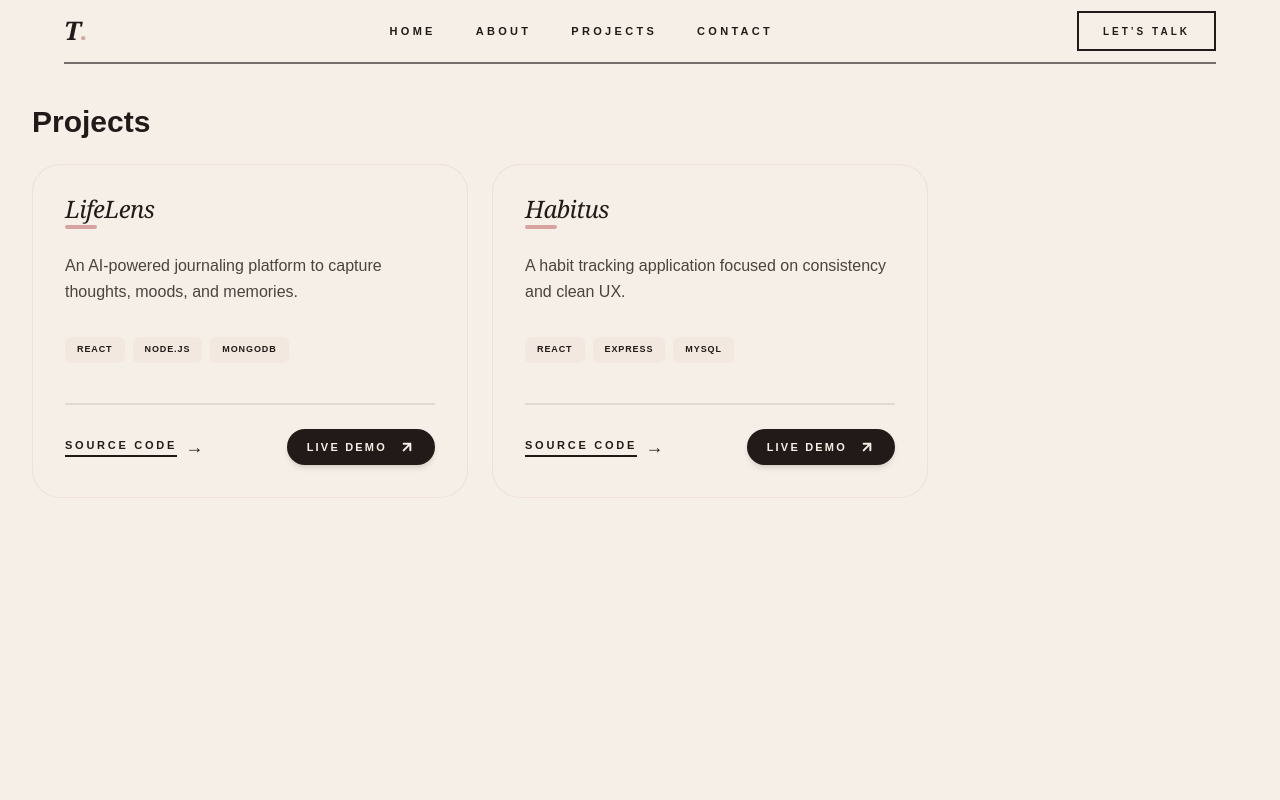
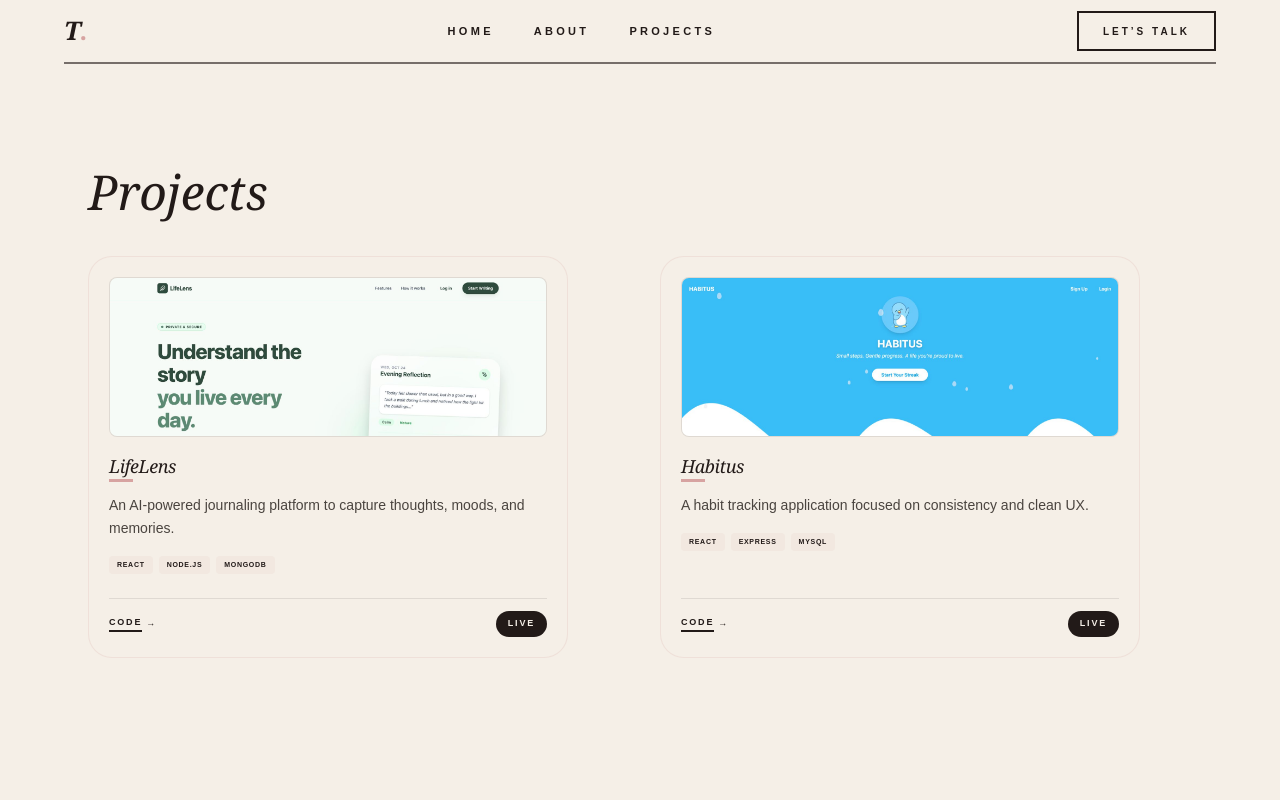
Before and after one commit to tejuuu-7774/Portfolio_, a Next.js app: page /projects in a window 1280 px wide. Shown: the top 800 px of the page. Built offline with nearby package versions, Linux system fonts and the light colour scheme.

Commit message:
improved projects UI and removed contact from navbar

```diff
--- a/app/projects/page.tsx
+++ b/app/projects/page.tsx
@@ -3,14 +3,18 @@ import { projects } from "@/lib/projects";
 
 export default function ProjectsPage() {
   return (
-    <section className="flex flex-col gap-6 max-w-4xl">
-      <h1 className="text-3xl font-bold">Projects</h1>
+    <section className="max-w-6xl mx-auto px-6 py-16 flex flex-col gap-10">
 
-      <div className="grid gap-6 md:grid-cols-2">
+      <h1 className="text-4xl md:text-5xl font-serif italic text-[#221A18]">
+        Projects
+      </h1>
+
+      <div className="grid grid-cols-1 md:grid-cols-2 gap-10">
         {projects.map((project) => (
           <ProjectCard key={project.id} {...project} />
         ))}
       </div>
+
     </section>
   );
 }
--- a/components/Navbar.tsx
+++ b/components/Navbar.tsx
@@ -19,7 +19,6 @@ export default function Navbar() {
               ["Home", "/"],
               ["About", "/about"],
               ["Projects", "/projects"],
-              ["Contact", "/contact"],
             ].map(([label, href]) => (
               <Link
                 key={label}
--- a/components/ProjectCard.tsx
+++ b/components/ProjectCard.tsx
@@ -1,4 +1,5 @@
 import Link from "next/link";
+import Image from "next/image";
 
 type ProjectCardProps = {
   title: string;
@@ -6,45 +7,79 @@ type ProjectCardProps = {
   techStack: string[];
   githubUrl: string;
   liveUrl?: string;
+  imageUrl?: string;
 };
 
-export default function ProjectCard({ title, description, techStack, githubUrl, liveUrl }: ProjectCardProps) {
+export default function ProjectCard({
+  title,
+  description,
+  techStack,
+  githubUrl,
+  liveUrl,
+  imageUrl,
+}: ProjectCardProps) {
   return (
-    <div className="group relative h-full w-full rounded-[1.75rem] bg-[#F5EFE7] p-8 flex flex-col justify-between transition-all duration-700 border border-[#D7A3A1]/20 hover:shadow-[0_20px_40px_-15px_rgba(215,163,161,0.3)]">
+    <div className="group relative h-full w-full max-w-[480px] rounded-[1.5rem] bg-[#F5EFE7] p-5 flex flex-col justify-between transition-all duration-500 border border-[#D7A3A1]/20 hover:shadow-[0_15px_30px_-10px_rgba(215,163,161,0.25)]">
+
       <div className="relative z-10">
-        <div className="flex justify-between items-start mb-6">
-          <div className="space-y-1">
-            <h4 className="text-2xl font-serif italic tracking-tight text-[#221A18] leading-none">{title}</h4>
-            <div className="h-1 w-8 bg-[#D7A3A1] rounded-full transform origin-left group-hover:w-12 transition-all duration-500" />
-          </div>
+
+        {/* IMAGE - HOVER EFFECT IS NOW LOCALIZED HERE */}
+
+        <div className="relative w-full h-40 mb-5 overflow-hidden rounded-lg bg-[#221A18]/5 border border-[#221A18]/5 transition-all duration-500 hover:scale-[1.02] hover:-translate-y-1 hover:shadow-md cursor-pointer">
+          {imageUrl ? (
+            <Image
+              src={imageUrl}
+              alt={title}
+              fill
+              /* ADDED 'object-top' BELOW */
+              className="object-cover object-top transition-transform duration-700 ease-in-out hover:scale-110"
+            />
+          ) : (
+            <div className="w-full h-full flex items-center justify-center text-[#221A18]/20 font-serif italic text-sm">
+              Preview
+            </div>
+          )}
         </div>
-        <p className="text-base leading-relaxed text-[#4A443F] line-clamp-4 font-light mb-8">{description}</p>
-        <div className="flex flex-wrap gap-2">
+
+        {/* TITLE - Keeps existing group hover logic */}
+        <div className="mb-3">
+          <h4 className="text-lg font-serif italic tracking-tight text-[#221A18] leading-none">
+            {title}
+          </h4>
+          <div className="h-[3px] w-6 bg-[#D7A3A1] mt-1 group-hover:w-10 transition-all duration-500" />
+        </div>
+
+        {/* DESCRIPTION */}
+        <p className="text-sm leading-relaxed text-[#4A443F] line-clamp-2 font-light mb-4">
+          {description}
+        </p>
+
+        {/* TECH STACK */}
+        <div className="flex flex-wrap gap-1.5">
           {techStack.slice(0, 3).map((tech) => (
-            <span key={tech} className="text-[9px] uppercase tracking-widest font-black px-3 py-1.5 rounded-md bg-[#D7A3A1]/10 text-[#221A18] group-hover:bg-[#221A18] group-hover:text-[#F5EFE7] transition-all duration-300">
+            <span
+              key={tech}
+              className="text-[7px] uppercase tracking-widest font-black px-2 py-1 rounded bg-[#D7A3A1]/10 text-[#221A18] group-hover:bg-[#221A18] group-hover:text-[#F5EFE7] transition-all"
+            >
               {tech}
             </span>
           ))}
         </div>
       </div>
 
-      {/* FIXED: HIGH VISIBILITY FOOTER */}
-      <div className="relative z-10 mt-10 flex items-center justify-between border-t-2 border-[#221A18]/10 pt-6">
+      {/* FOOTER */}
+      <div className="relative z-10 mt-6 flex items-center justify-between border-t border-[#221A18]/10 pt-3">
 
-        {/* Source Code - High Contrast & Interaction */}
         <Link
           href={githubUrl}
           target="_blank"
-          className="group/link flex items-center gap-2 text-[11px] uppercase tracking-[0.25em] font-black text-[#221A18] transition-all"
+          className="group/link flex items-center gap-1 text-[9px] uppercase tracking-[0.2em] font-black text-[#221A18]"
         >
-          <span className="relative pb-1">
-            Source Code
-            {/* Animated Underline: Stays dark but turns thick and pink on hover */}
-            <span className="absolute bottom-0 left-0 w-full h-[2px] bg-[#221A18] group-hover/link:h-[4px] group-hover/link:bg-[#D7A3A1] transition-all duration-300"></span>
+          <span className="relative pb-0.5">
+            Code
+            <span className="absolute bottom-0 left-0 w-full h-[1.5px] bg-[#221A18] group-hover/link:bg-[#D7A3A1]" />
           </span>
-
-          {/* The Arrow: Now shifts and changes color for clear feedback */}
-          <span className="transform group-hover/link:translate-x-1 group-hover/link:text-[#D7A3A1] transition-all duration-300 font-bold text-lg">
+          <span className="group-hover/link:translate-x-1 transition-transform">
             →
           </span>
         </Link>
@@ -53,16 +88,9 @@ export default function ProjectCard({ title, description, techStack, githubUrl,
           <Link
             href={liveUrl}
             target="_blank"
-            className="flex items-center gap-3 py-2.5 px-5 rounded-full bg-[#221A18] text-[#F5EFE7] hover:bg-[#D7A3A1] transition-all duration-300 shadow-md active:scale-95"
+            className="flex items-center gap-1.5 py-1.5 px-3 rounded-full bg-[#221A18] text-[#F5EFE7] hover:bg-[#D7A3A1] transition-all text-[9px] uppercase tracking-[0.2em] font-black"
           >
-            <span className="text-[11px] uppercase tracking-[0.2em] font-black">
-              Live Demo
-            </span>
-            <div className="flex items-center justify-center transform group-hover:rotate-45 transition-transform duration-500">
-              <svg xmlns="http://www.w3.org/2000/svg" width="16" height="16" viewBox="0 0 24 24" fill="none" stroke="currentColor" strokeWidth="3" strokeLinecap="round" strokeLinejoin="round">
-                <path d="M7 17L17 7M17 7H7M17 7V17"/>
-              </svg>
-            </div>
+            Live
           </Link>
         )}
       </div>
--- a/lib/projects.ts
+++ b/lib/projects.ts
@@ -7,6 +7,7 @@ export const projects = [
     techStack: ["React", "Node.js", "MongoDB"],
     githubUrl: "https://github.com/tejuuu-7774/LIFELENS-01.git",
     liveUrl: "https://lifelens-01.vercel.app",
+    imageUrl: "/projects/Lifelens.png"
   },
   {
     id: 2,
@@ -16,5 +17,6 @@ export const projects = [
     techStack: ["React", "Express", "MySQL"],
     githubUrl: "https://github.com/tejuuu-7774/HABITUS.git",
     liveUrl: "https://habitus-six.vercel.app/",
+    imageUrl: "/projects/Habitus.jpg"
   },
 ];
```
Also changed, not shown: public/projects/Habitus.jpg (added), public/projects/Lifelens.png (added).
